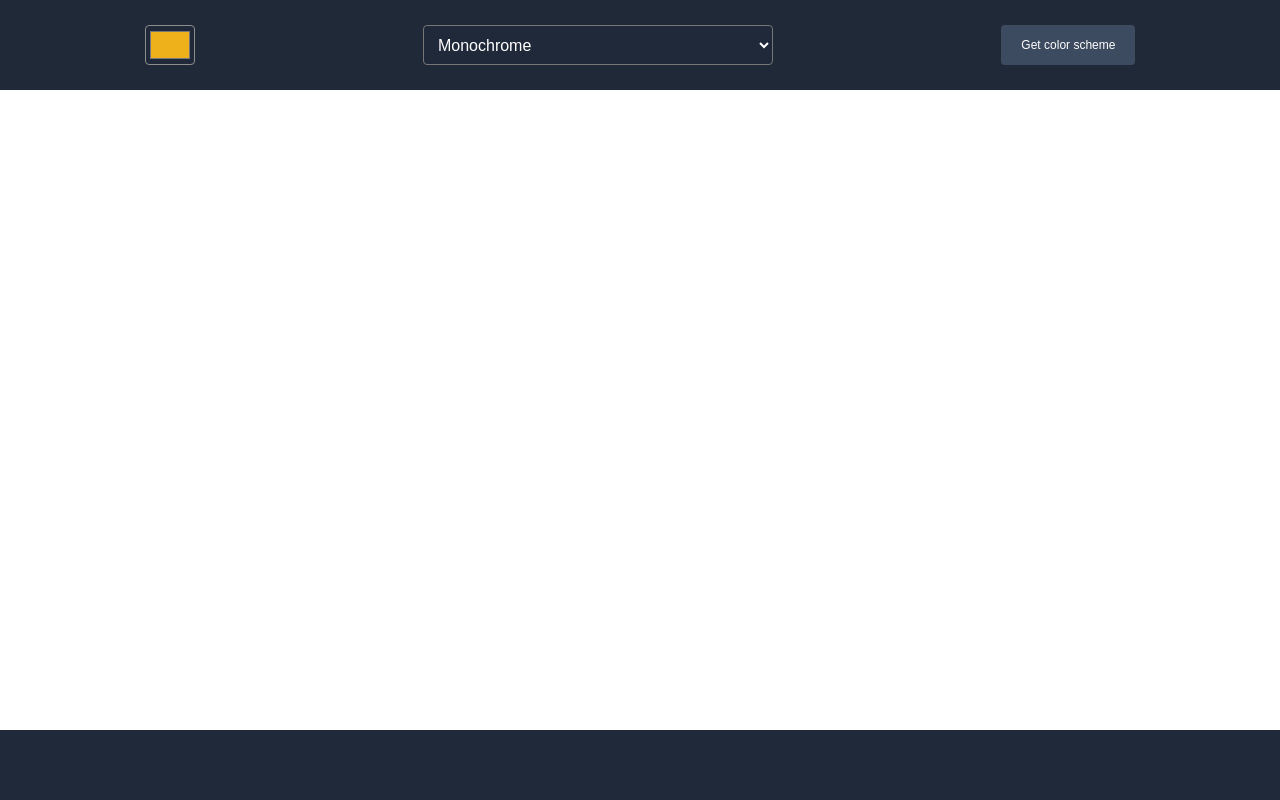
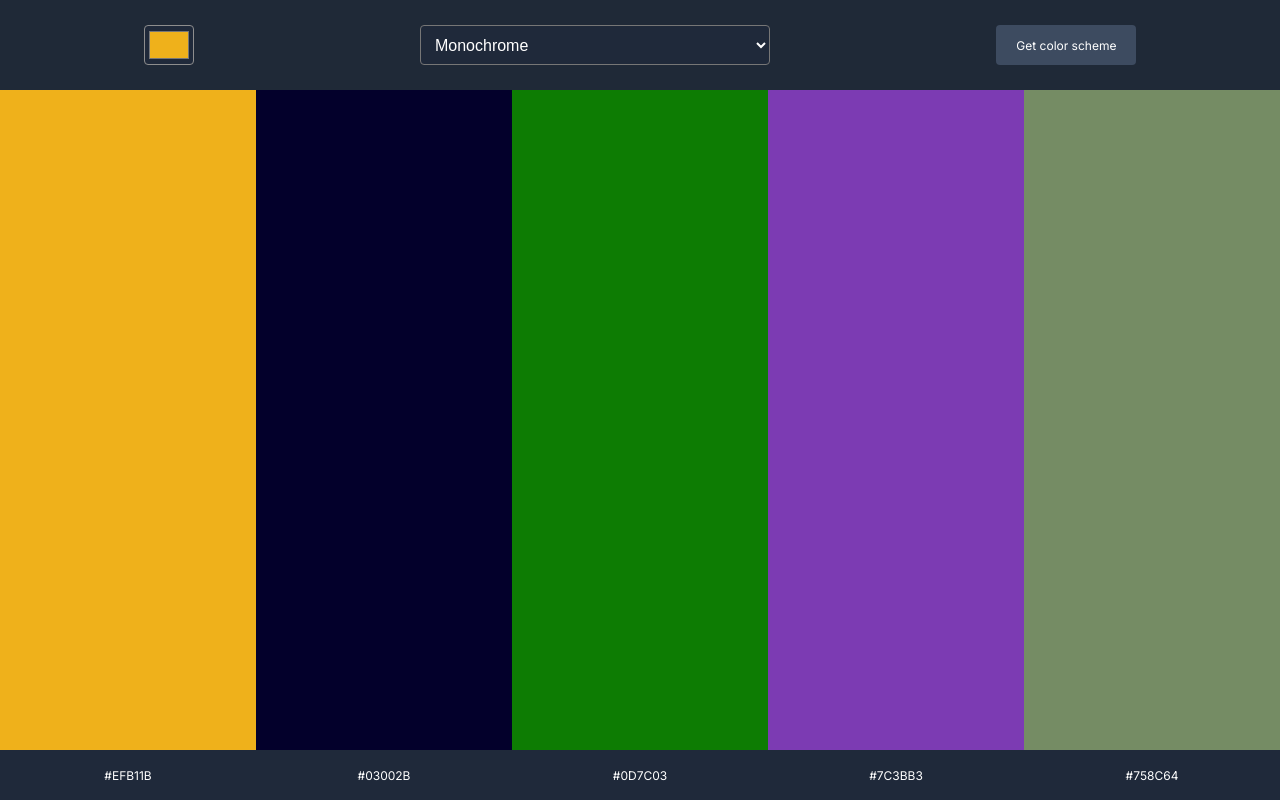
Before and after one commit to TomBedfordCodes/color-scheme-generator, a plain HTML site: page index.html in a window 1280 px wide. Drawn offline with Linux system fonts and the light colour scheme.

Commit message:
Finish HTML, CSS and col-copy functionality in JS

```diff
--- a/index.html
+++ b/index.html
@@ -4,6 +4,12 @@
     <head>
         <meta name="viewport" content="width=device-width, initial-scale=1" />
         <link rel="stylesheet" href="./styles.css">
+
+        <!-- Google fonts -->
+        <link rel="preconnect" href="https://fonts.googleapis.com">
+        <link rel="preconnect" href="https://fonts.gstatic.com" crossorigin>
+        <link href="https://fonts.googleapis.com/css2?family=Inter:wght@400;500&display=swap" rel="stylesheet">
+
     </head>
 
     <body>
@@ -22,11 +28,11 @@
         </header>
 
         <section id="color-containers">
-            <div id="col1-container"></div>
-            <div id="col2-container"></div>
-            <div id="col3-container"></div>
-            <div id="col4-container"></div>
-            <div id="col5-container"></div>
+            <div id="col1-container" class="col-container"></div>
+            <div id="col2-container" class="col-container"></div>
+            <div id="col3-container" class="col-container"></div>
+            <div id="col4-container" class="col-container"></div>
+            <div id="col5-container" class="col-container"></div>
             <div id="hex1-container" class="hex-container"></div>
             <div id="hex2-container" class="hex-container"></div>
             <div id="hex3-container" class="hex-container"></div>
@@ -34,6 +40,8 @@
             <div id="hex5-container" class="hex-container"></div>
         </section>
 
+        <div id="copied-msg" class="info-msg" hidden>Color copied to clipboard!</div>
+
         <script src="./index.js"></script>
     </body>
 
--- a/index.js
+++ b/index.js
@@ -1,6 +1,54 @@
+
+// PICK A RANDOM FIRST COLOR FOR THE COLOR PICKER
+
+const colorPicker = document.getElementById("color-picker")
+const starterColor = '#'+(0x1000000+(Math.random())*0xffffff).toString(16).substr(1,6)
+colorPicker.value = starterColor
 
 
 
-const colorPicker = document.getElementById("color-picker")
+// ALL THIS BELOW IS PLACEHOLDER STUFF TO GENERATE RANDOM COLORS
+const div1 = document.getElementById("col1-container")
+const div2 = document.getElementById("col2-container")
+const div3 = document.getElementById("col3-container")
+const div4 = document.getElementById("col4-container")
+const div5 = document.getElementById("col5-container")
 
-colorPicker.value = '#'+(0x1000000+(Math.random())*0xffffff).toString(16).substr(1,6)
+const divArr = [div2, div3, div4, div5]
+
+div1.style.backgroundColor = starterColor
+div1.dataset.color = starterColor
+
+const hex1 = document.getElementById(`hex1-container`)
+hex1.textContent = starterColor
+hex1.dataset.color = starterColor
+
+divArr.forEach(function(div, i) {
+    const colStr = '#'+(0x1000000+(Math.random())*0xffffff).toString(16).substr(1,6)
+    div.style.backgroundColor = colStr
+    div.dataset.color = colStr
+    const hexdiv = document.getElementById(`hex${i+2}-container`)
+    hexdiv.textContent = colStr
+    hexdiv.dataset.color = colStr
+})
+
+
+
+
+// ACTUAL JS HERE
+
+// COPY COLORS
+const copyMsgEl = document.getElementById("copied-msg")
+const colsContainer = document.getElementById("color-containers")
+let timeout
+
+colsContainer.addEventListener("click", function(e) {
+   clearTimeout(timeout)
+   navigator.clipboard.writeText(e.target.dataset.color);
+   copyMsgEl.hidden = false
+   copyMsgEl.textContent = `Color ${e.target.dataset.color.toUpperCase()} copied to clipboard!`
+   window.scrollTo(0, document.body.scrollHeight)
+   timeout = setTimeout(function() {
+    copyMsgEl.hidden = true
+   }, 2000)
+})
--- a/styles.css
+++ b/styles.css
@@ -8,6 +8,8 @@
 body, html {
     margin: 0;
     height: 100%;
+    font-family: 'Inter', sans-serif;
+    background-color: #1F293A;
 }
 
 
@@ -55,6 +57,7 @@ header > button {
     border: none;
     padding: 5px 20px;
     font-size: 0.75rem;
+    font-family: inherit;
 }
 
 header > button:hover {
@@ -69,14 +72,30 @@ header > button:active {
 #color-containers {
     display: grid;
     grid-template-columns: 20vw 20vw 20vw 20vw 20vw;
-    grid-template-rows: auto 70px;
+    grid-template-rows: auto 50px;
     height: 100%;
 }
 
-.hex-container {
-    background-color: #1F293A;
+.col-container {
+    cursor: pointer;
 }
 
+.hex-container {
+    color: white;
+    font-size: 0.75rem;
+    text-transform: uppercase;
+    justify-self: center;
+    align-self: center;
+    cursor: pointer;
+    padding: 5px;
+}
+
+.info-msg {
+    background-color: #586e8e;
+    color: white;
+    padding: 10px;
+    text-align: center;
+}
 
 
 
```
